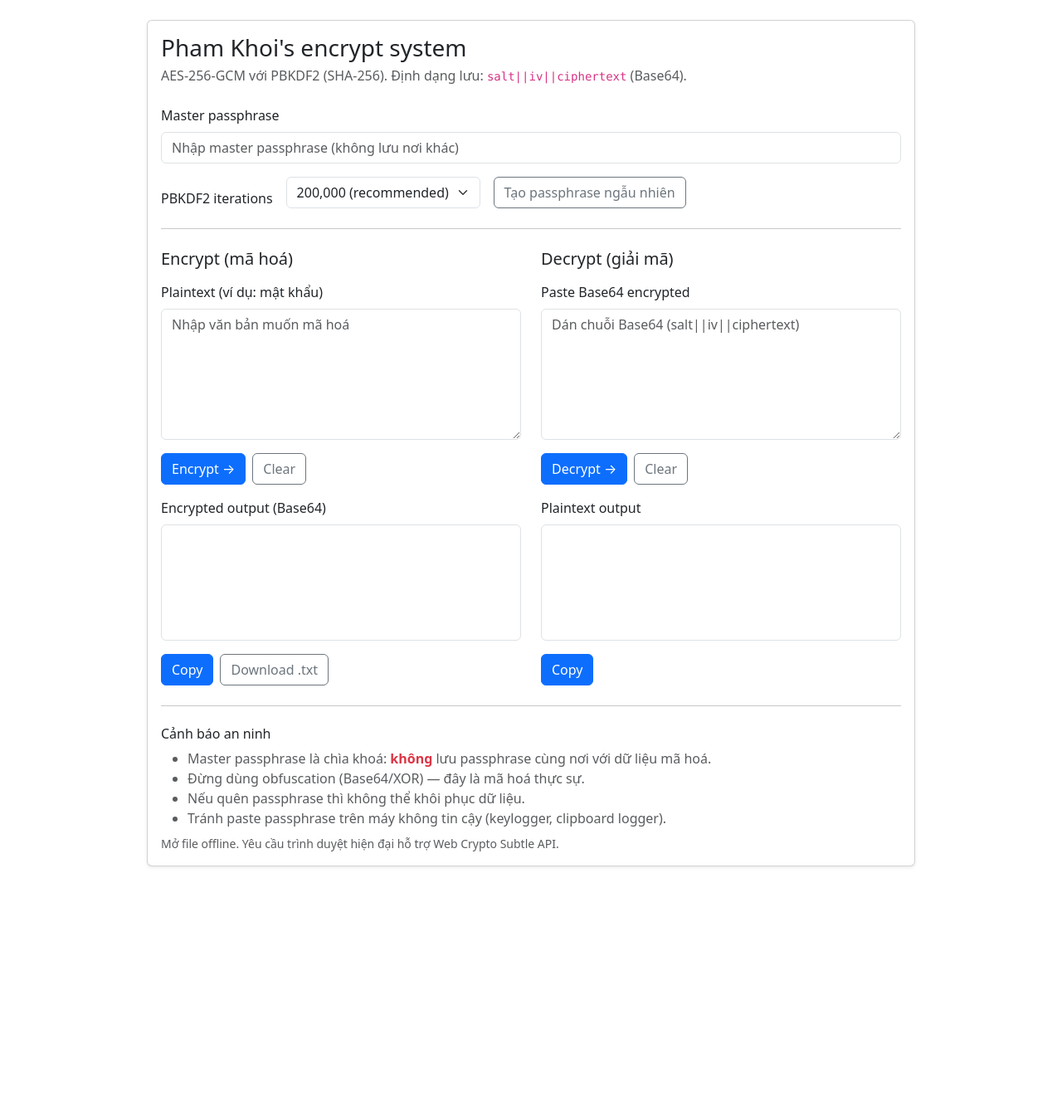
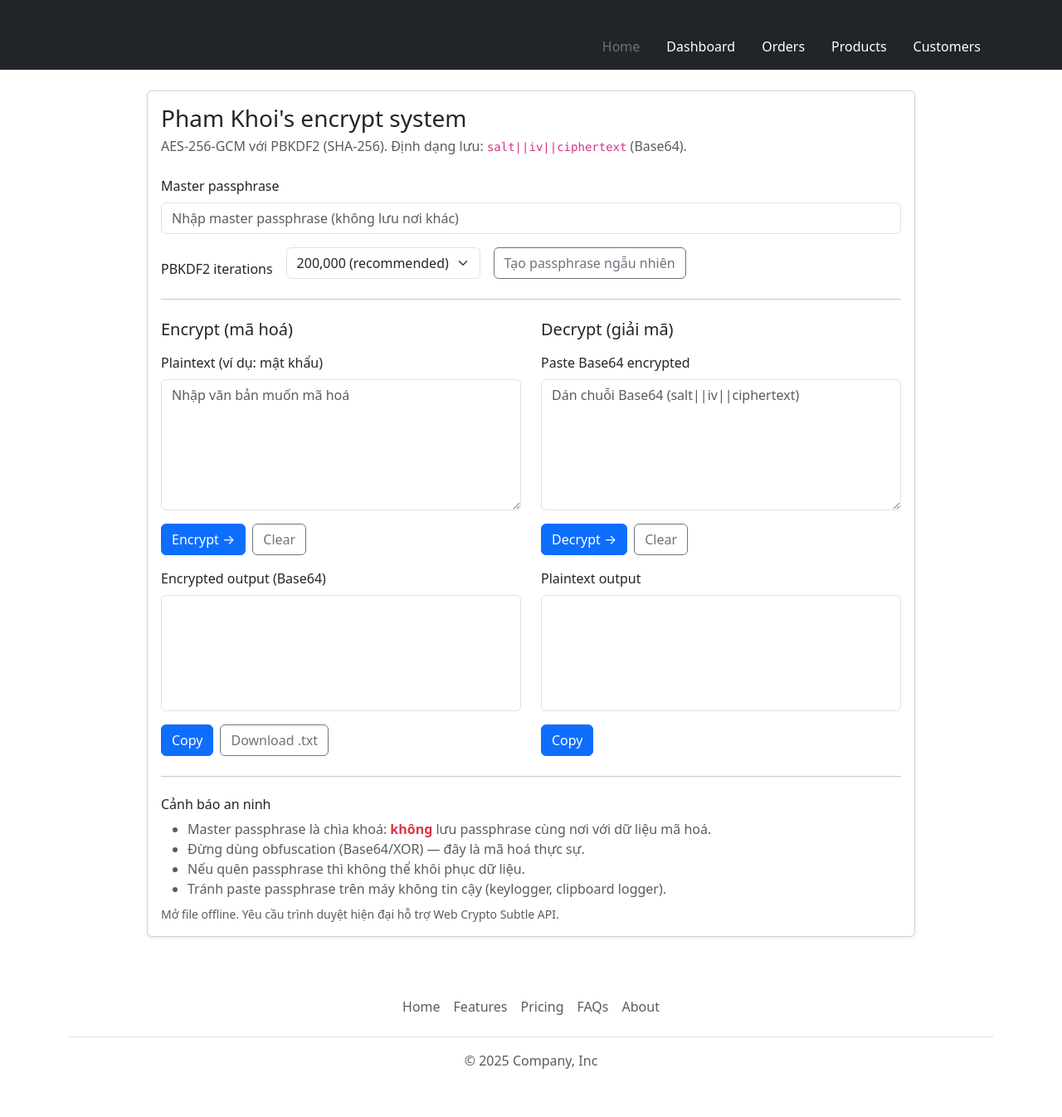
Before and after one commit to khoipn/tools.naviplus.io, a Jekyll site: the page built from index.html, in a window 1280 px wide. Shown: the whole page at 83% size. Built offline with Jekyll 4.4.1, drawn with Linux system fonts in a browser that asks for light colours; before the commit the page ends 1068 px from its top, so only the background shows below that.

Commit message:
Update header/footer

```diff
--- a/_includes/footer.html
+++ b/_includes/footer.html
@@ -1,4 +1,12 @@
-
-
-<script src="https://cdn.jsdelivr.net/npm/@popperjs/core@2.11.8/dist/umd/popper.min.js" integrity="sha384-I7E8VVD/ismYTF4hNIPjVp/Zjvgyol6VFvRkX/vR+Vc4jQkC+hVqc2pM8ODewa9r" crossorigin="anonymous"></script>
-<script src="https://cdn.jsdelivr.net/npm/bootstrap@5.3.8/dist/js/bootstrap.min.js" integrity="sha384-G/EV+4j2dNv+tEPo3++6LCgdCROaejBqfUeNjuKAiuXbjrxilcCdDz6ZAVfHWe1Y" crossorigin="anonymous"></script>
+<div class="container">
+    <footer class="py-3 my-4">
+        <ul class="nav justify-content-center border-bottom pb-3 mb-3">
+            <li class="nav-item"><a href="#" class="nav-link px-2 text-body-secondary">Home</a></li>
+            <li class="nav-item"><a href="#" class="nav-link px-2 text-body-secondary">Features</a></li>
+            <li class="nav-item"><a href="#" class="nav-link px-2 text-body-secondary">Pricing</a></li>
+            <li class="nav-item"><a href="#" class="nav-link px-2 text-body-secondary">FAQs</a></li>
+            <li class="nav-item"><a href="#" class="nav-link px-2 text-body-secondary">About</a></li>
+        </ul>
+        <p class="text-center text-body-secondary">© 2025 Company, Inc</p>
+    </footer>
+</div>
--- a/_includes/head.html
+++ b/_includes/head.html
@@ -1 +1,44 @@
-<link href="https://cdn.jsdelivr.net/npm/bootstrap@5.3.8/dist/css/bootstrap.min.css" rel="stylesheet" integrity="sha384-sRIl4kxILFvY47J16cr9ZwB07vP4J8+LH7qKQnuqkuIAvNWLzeN8tE5YBujZqJLB" crossorigin="anonymous">
+<header>
+  <div class="px-3 py-2 text-bg-dark border-bottom">
+    <div class="container">
+      <div class="d-flex flex-wrap align-items-center justify-content-center justify-content-lg-start"> <a href="/"
+          class="d-flex align-items-center my-2 my-lg-0 me-lg-auto text-white text-decoration-none"> <svg
+            class="bi me-2" width="40" height="32" role="img" aria-label="Bootstrap">
+            <use xlink:href="#bootstrap"></use>
+          </svg> </a>
+        <ul class="nav col-12 col-lg-auto my-2 justify-content-center my-md-0 text-small">
+          <li> <a href="#" class="nav-link text-secondary"> <svg class="bi d-block mx-auto mb-1" width="24" height="24"
+                aria-hidden="true">
+                <use xlink:href="#home"></use>
+              </svg>
+              Home
+            </a> </li>
+          <li> <a href="#" class="nav-link text-white"> <svg class="bi d-block mx-auto mb-1" width="24" height="24"
+                aria-hidden="true">
+                <use xlink:href="#speedometer2"></use>
+              </svg>
+              Dashboard
+            </a> </li>
+          <li> <a href="#" class="nav-link text-white"> <svg class="bi d-block mx-auto mb-1" width="24" height="24"
+                aria-hidden="true">
+                <use xlink:href="#table"></use>
+              </svg>
+              Orders
+            </a> </li>
+          <li> <a href="#" class="nav-link text-white"> <svg class="bi d-block mx-auto mb-1" width="24" height="24"
+                aria-hidden="true">
+                <use xlink:href="#grid"></use>
+              </svg>
+              Products
+            </a> </li>
+          <li> <a href="#" class="nav-link text-white"> <svg class="bi d-block mx-auto mb-1" width="24" height="24"
+                aria-hidden="true">
+                <use xlink:href="#people-circle"></use>
+              </svg>
+              Customers
+            </a> </li>
+        </ul>
+      </div>
+    </div>
+  </div>
+</header>
--- a/_layouts/default.html
+++ b/_layouts/default.html
@@ -17,10 +17,21 @@
     {%- if page.extra_js %}<script defer src="{{ page.extra_js }}"></script>{% endif %}
 
     <!-- Include phần head do bạn quản lý -->
-    {% include head.html %}
+    <link href="https://cdn.jsdelivr.net/npm/bootstrap@5.3.8/dist/css/bootstrap.min.css" rel="stylesheet" integrity="sha384-sRIl4kxILFvY47J16cr9ZwB07vP4J8+LH7qKQnuqkuIAvNWLzeN8tE5YBujZqJLB" crossorigin="anonymous">
+
+
   </head>
   <body>
+    {% include head.html %}
+    <!-- Content BEG ---------------------------------------->
+
       {{ content }}
+
+    <!-- Content END ---------------------------------------->
     {% include footer.html %}
   </body>
+
+    <script src="https://cdn.jsdelivr.net/npm/@popperjs/core@2.11.8/dist/umd/popper.min.js" integrity="sha384-I7E8VVD/ismYTF4hNIPjVp/Zjvgyol6VFvRkX/vR+Vc4jQkC+hVqc2pM8ODewa9r" crossorigin="anonymous"></script>
+    <script src="https://cdn.jsdelivr.net/npm/bootstrap@5.3.8/dist/js/bootstrap.min.js" integrity="sha384-G/EV+4j2dNv+tEPo3++6LCgdCROaejBqfUeNjuKAiuXbjrxilcCdDz6ZAVfHWe1Y" crossorigin="anonymous"></script>
+
 </html>
```
